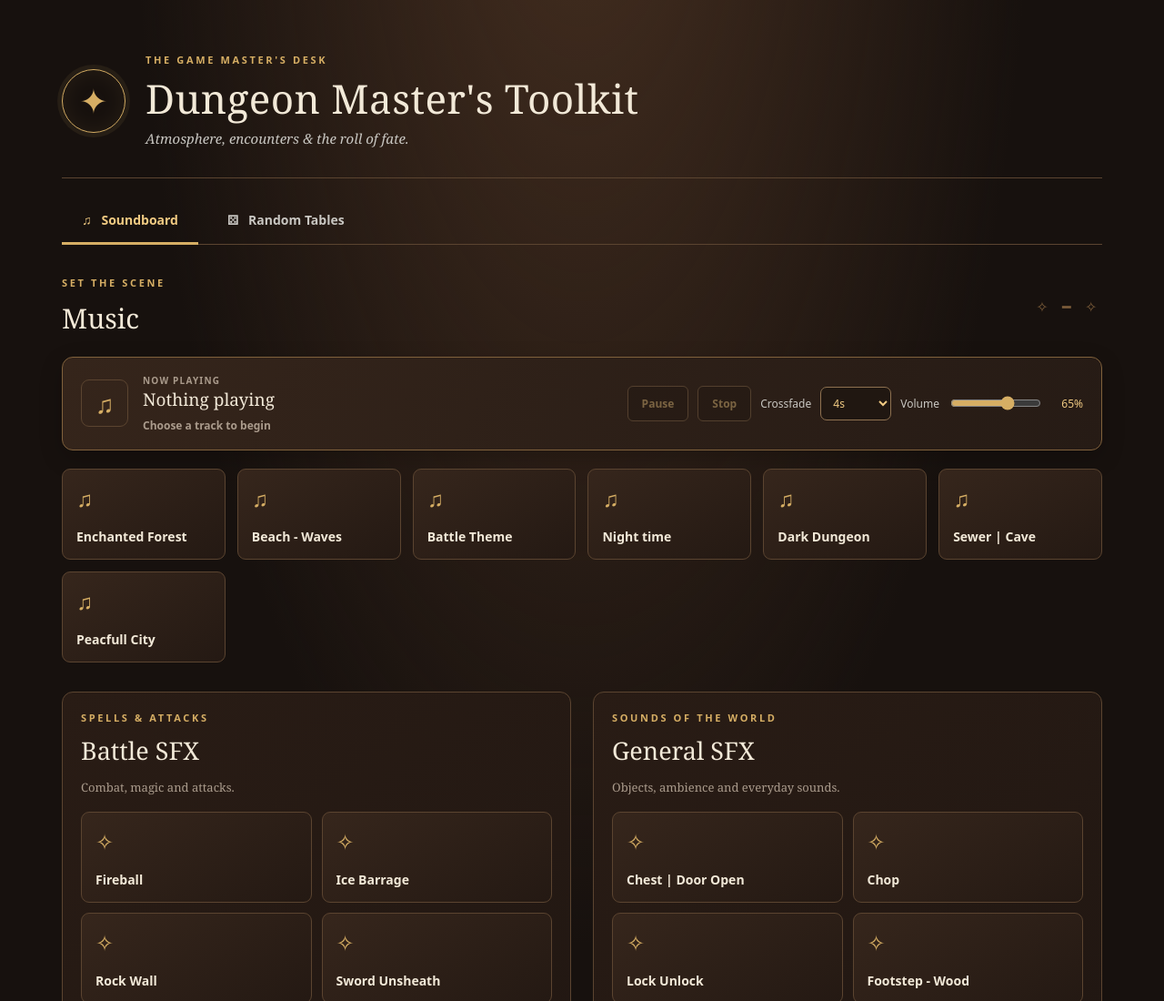
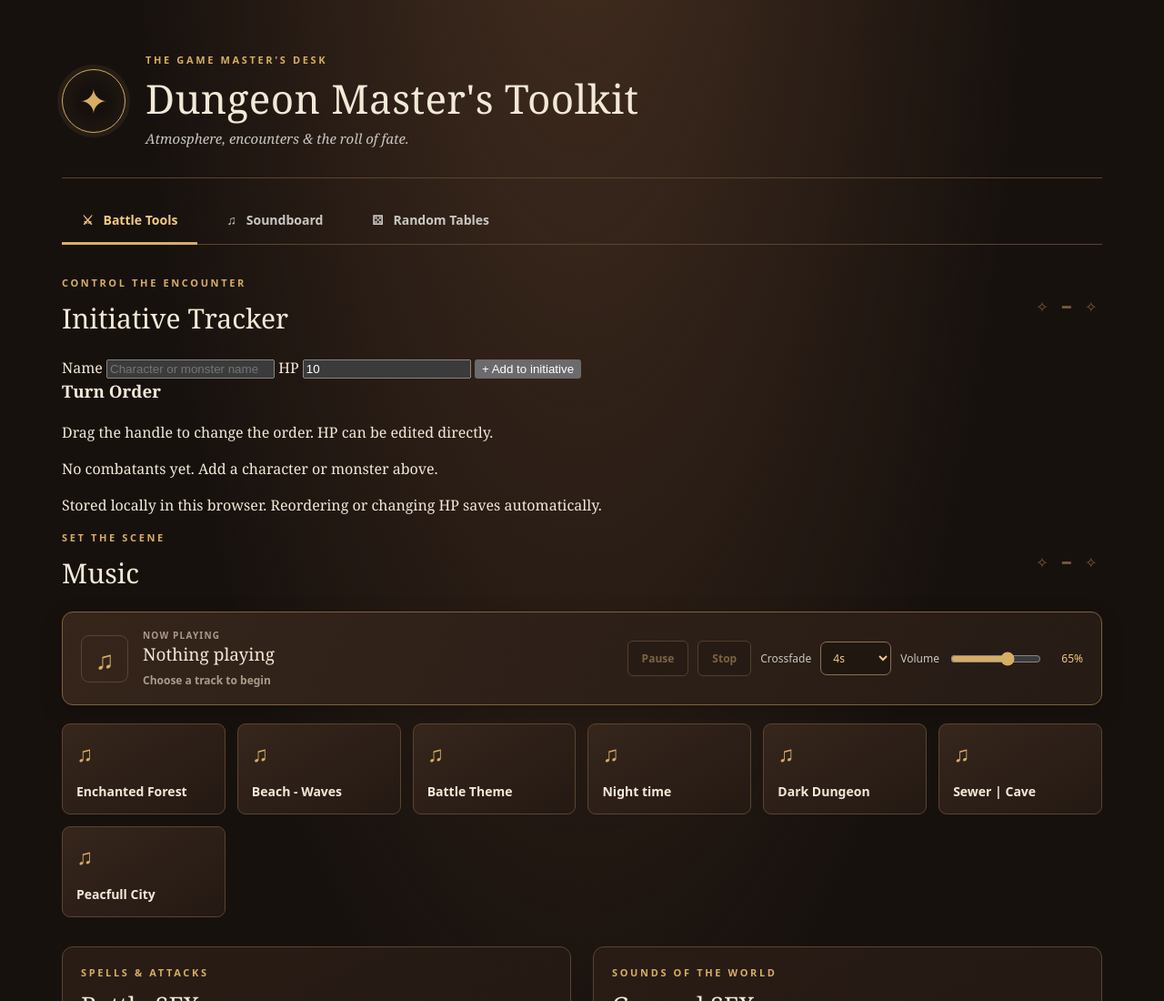
Before and after one commit to CherryCipher/DnDHomepage, a plain HTML site: page index.html in a window 1280 px wide. Shown: the top 1100 px of the page at 91% size. Drawn offline with Linux system fonts and the light colour scheme.

Commit message:
Add Battle Tools first tab and initiative tracker layout

```diff
--- a/index.html
+++ b/index.html
@@ -7,6 +7,7 @@
   <title>Dungeon Master's Toolkit</title>
   <link rel="stylesheet" href="style.css">
   <script src="app.js" defer></script>
+  <script src="battle-tools.js" defer></script>
 </head>
 <body>
   <div class="app-shell">
@@ -19,12 +20,31 @@
       </div>
     </header>
 
-    <nav class="tabs" aria-label="Main navigation">
-      <button class="tab is-active" id="tab-soundboard" type="button" aria-selected="true" aria-controls="panel-soundboard" role="tab">♫ &nbsp; Soundboard</button>
+    <nav class="tabs" role="tablist" aria-label="Main navigation">
+      <button class="tab is-active" id="tab-battle-tools" type="button" aria-selected="true" aria-controls="panel-battle-tools" role="tab">⚔ &nbsp; Battle Tools</button>
+      <button class="tab" id="tab-soundboard" type="button" aria-selected="false" aria-controls="panel-soundboard" role="tab">♫ &nbsp; Soundboard</button>
       <button class="tab" id="tab-tables" type="button" aria-selected="false" aria-controls="panel-tables" role="tab">⚄ &nbsp; Random Tables</button>
     </nav>
 
     <main>
+      <section id="panel-battle-tools" class="tab-panel" role="tabpanel" aria-labelledby="tab-battle-tools">
+        <div class="section-heading"><div><p class="eyebrow">CONTROL THE ENCOUNTER</p><h2>Initiative Tracker</h2></div><span class="section-decoration" aria-hidden="true">✧ ━ ✧</span></div>
+        <div class="initiative-panel">
+          <form id="initiative-form" class="initiative-form">
+            <label for="initiative-name">Name</label>
+            <input id="initiative-name" type="text" maxlength="80" placeholder="Character or monster name" autocomplete="off" required>
+            <label for="initiative-start-hp">HP</label>
+            <input id="initiative-start-hp" type="number" step="1" value="10" aria-label="Starting HP" required>
+            <button class="initiative-add" type="submit">+ Add to initiative</button>
+          </form>
+          <div class="initiative-list-header"><h3>Turn Order <span id="initiative-count"></span></h3><p>Drag the handle to change the order. HP can be edited directly.</p></div>
+          <ol id="initiative-list" class="initiative-list" aria-label="Initiative turn order"></ol>
+          <p id="initiative-empty" class="initiative-empty">No combatants yet. Add a character or monster above.</p>
+          <p class="initiative-note">Stored locally in this browser. Reordering or changing HP saves automatically.</p>
+          <p id="initiative-message" class="message" role="status" aria-live="polite"></p>
+        </div>
+      </section>
+
       <section id="panel-soundboard" class="tab-panel" role="tabpanel" aria-labelledby="tab-soundboard">
         <section class="music-section" aria-labelledby="music-heading">
           <div class="section-heading">
```
